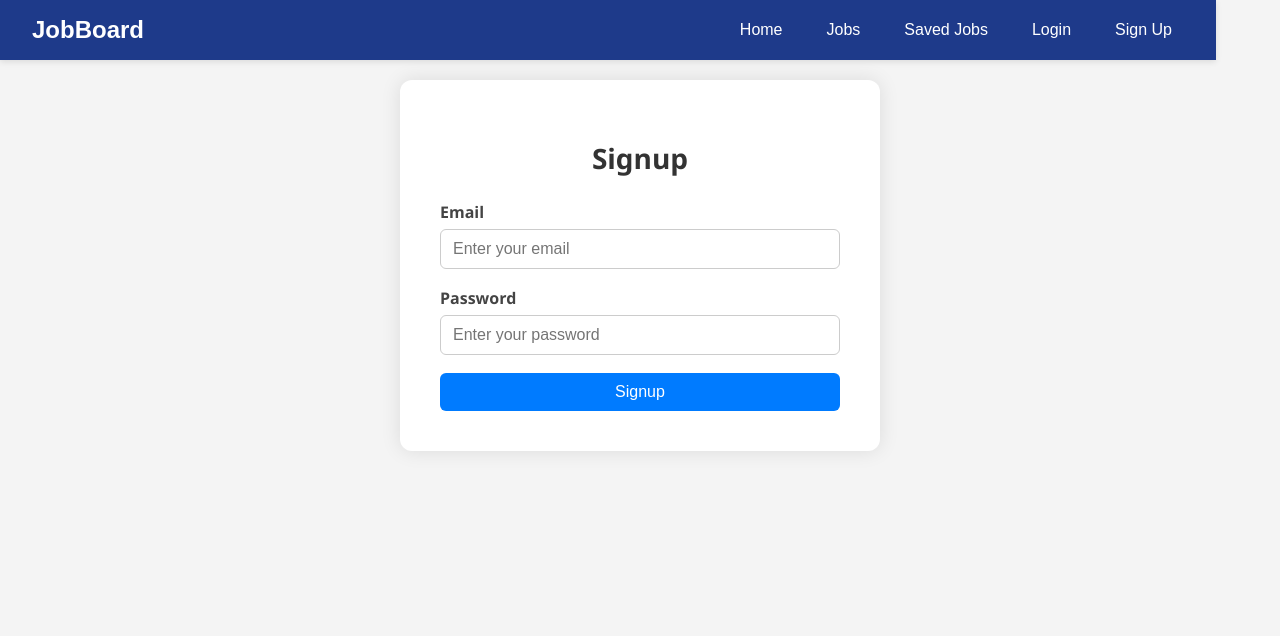
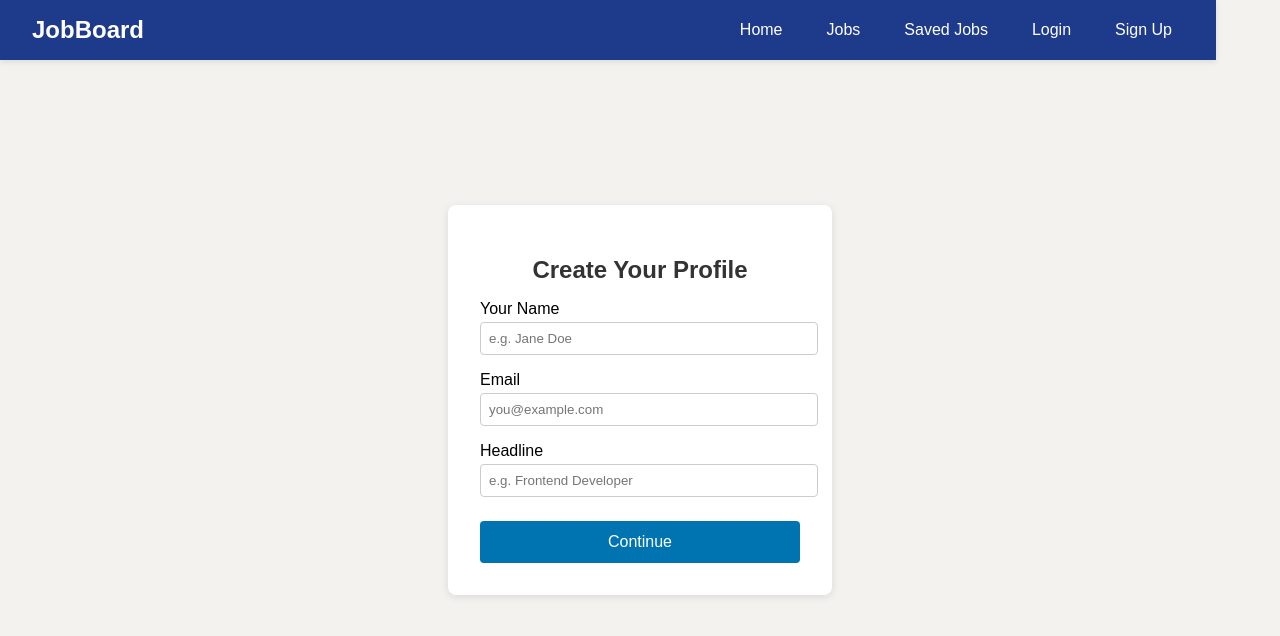
Before and after one commit to Nikhiluppen/jobportal, a React (Vite) app: page /signup in a window 1280 px wide. Shown: the top 636 px of the page. Built offline with nearby package versions, Linux system fonts and the light colour scheme.

Commit message:
changed top nav bar

```diff
--- a/package.json
+++ b/package.json
@@ -13,6 +13,7 @@
     "@tailwindcss/postcss": "^4.0.9",
     "autoprefixer": "^10.4.20",
     "axios": "^1.8.1",
+    "chart.js": "^4.4.9",
     "cors": "^2.8.5",
     "express": "^4.21.2",
     "multer": "^1.4.5-lts.1",
@@ -20,6 +21,7 @@
     "postcss": "^8.5.3",
     "postcss-cli": "^11.0.0",
     "react": "^19.0.0",
+    "react-chartjs-2": "^5.3.0",
     "react-dom": "^19.0.0",
     "react-router-dom": "^7.2.0",
     "tailwindcss": "^4.0.9",
--- a/src/pages/Home.jsx
+++ b/src/pages/Home.jsx
@@ -2,7 +2,7 @@ import React from 'react';
 import { Link } from 'react-router-dom';
 import './home.css';
 
-const HomePage = () => {
+const Home = () => {
   const jobs = [
     {
       title: "Software Engineer",
@@ -186,4 +186,4 @@ const HomePage = () => {
   );
 };
 
-export default HomePage;
+export default Home;
--- a/src/pages/SignUp.jsx
+++ b/src/pages/SignUp.jsx
@@ -1,100 +1,104 @@
 import React, { useState } from 'react';
+import { useNavigate } from 'react-router-dom';
 
-const Login = () => {
-  const [email, setEmail] = useState('');
-  const [password, setPassword] = useState('');
+const SignUp = () => {
+  const [form, setForm] = useState({ name: '', email: '', headline: '' });
+  const navigate = useNavigate();
 
-  const handleSubmit = (e) => {
+  const handleChange = e => {
+    setForm(f => ({ ...f, [e.target.name]: e.target.value }));
+  };
+
+  const handleSubmit = e => {
     e.preventDefault();
-    alert('Logged in successfully!');
+    navigate('/home', { state: form });
   };
 
   return (
-    <div className="login-container">
-      <h1 className="login-title">Signup </h1>
-      <form className="login-form" onSubmit={handleSubmit}>
+    <div className="signup-container">
+      <div className="signup-card">
+        <h2>Create Your Profile</h2>
+        <form onSubmit={handleSubmit}>
+          <label>Your Name</label>
+          <input
+            name="name"
+            value={form.name}
+            onChange={handleChange}
+            placeholder="e.g. Jane Doe"
+            required
+          />
+
           <label>Email</label>
           <input
             type="email"
-          placeholder="Enter your email"
-          value={email}
-          onChange={(e) => setEmail(e.target.value)}
+            name="email"
+            value={form.email}
+            onChange={handleChange}
+            placeholder="you@example.com"
             required
           />
 
-        <label>Password</label>
+          <label>Headline</label>
           <input
-          type="password"
-          placeholder="Enter your password"
-          value={password}
-          onChange={(e) => setPassword(e.target.value)}
+            name="headline"
+            value={form.headline}
+            onChange={handleChange}
+            placeholder="e.g. Frontend Developer"
             required
           />
 
-        <button type="submit">Signup</button>
+          <button type="submit">Continue</button>
         </form>
+      </div>
 
-      {/* Embedded CSS */}
       <style>{`
-        .login-container {
-          max-width: 400px;
-          margin: 80px auto;
-          padding: 40px;
-          box-shadow: 0 0 20px rgba(0, 0, 0, 0.1);
-          border-radius: 12px;
-          background-color: #fff;
-          font-family: 'Segoe UI', Tahoma, Geneva, Verdana, sans-serif;
+        .signup-container {
+          display: flex;
+          justify-content: center;
+          align-items: center;
+          height: 100vh;
+          background: #f3f2ef;
         }
-
-        .login-title {
+        .signup-card {
+          background: #fff;
+          padding: 2rem;
+          border-radius: 8px;
+          box-shadow: 0 2px 8px rgba(0,0,0,0.1);
+          width: 320px;
+        }
+        .signup-card h2 {
+          margin-bottom: 1rem;
           text-align: center;
-          margin-bottom: 24px;
-          font-size: 28px;
-          color: #333;
         }
-
-        .login-form {
-          display: flex;
-          flex-direction: column;
+        .signup-card label {
+          display: block;
+          margin-top: 1rem;
+          font-weight: 500;
         }
-
-        .login-form label {
-          margin-bottom: 6px;
-          font-weight: 600;
-          color: #444;
+        .signup-card input {
+          width: 100%;
+          padding: 0.5rem;
+          margin-top: 0.25rem;
+          border: 1px solid #ccc;
+          border-radius: 4px;
         }
-
-        .login-form input {
-          padding: 10px 12px;
-          margin-bottom: 18px;
-          border: 1px solid #ccc;
-          border-radius: 6px;
-          font-size: 16px;
-          transition: border-color 0.3s;
+        .signup-card button {
+          margin-top: 1.5rem;
+          width: 100%;
+          padding: 0.75rem;
+          background: #0073b1;
+          color: #fff;
+          border: none;
+          border-radius: 4px;
+          font-size: 1rem;
+          cursor: pointer;
         }
-
-        .login-form input:focus {
-          border-color: #007BFF;
-          outline: none;
-        }
-
-        .login-form button {
-          padding: 10px;
-          background-color: #007BFF;
-          color: white;
-          font-size: 16px;
-          border: none;
-          border-radius: 6px;
-          cursor: pointer;
-          transition: background-color 0.3s;
-        }
-
-        .login-form button:hover {
-          background-color: #0056b3;
+        .signup-card button:hover {
+          background: #005582;
         }
       `}</style>
     </div>
   );
 };
 
-export default Login;
+export default SignUp;
```
Also changed, not shown: src/Images/jobssingup.jpg (added), 1 other file (tests, documents, lock files or other folders). Lines whose indentation alone changed are shown as unchanged.
